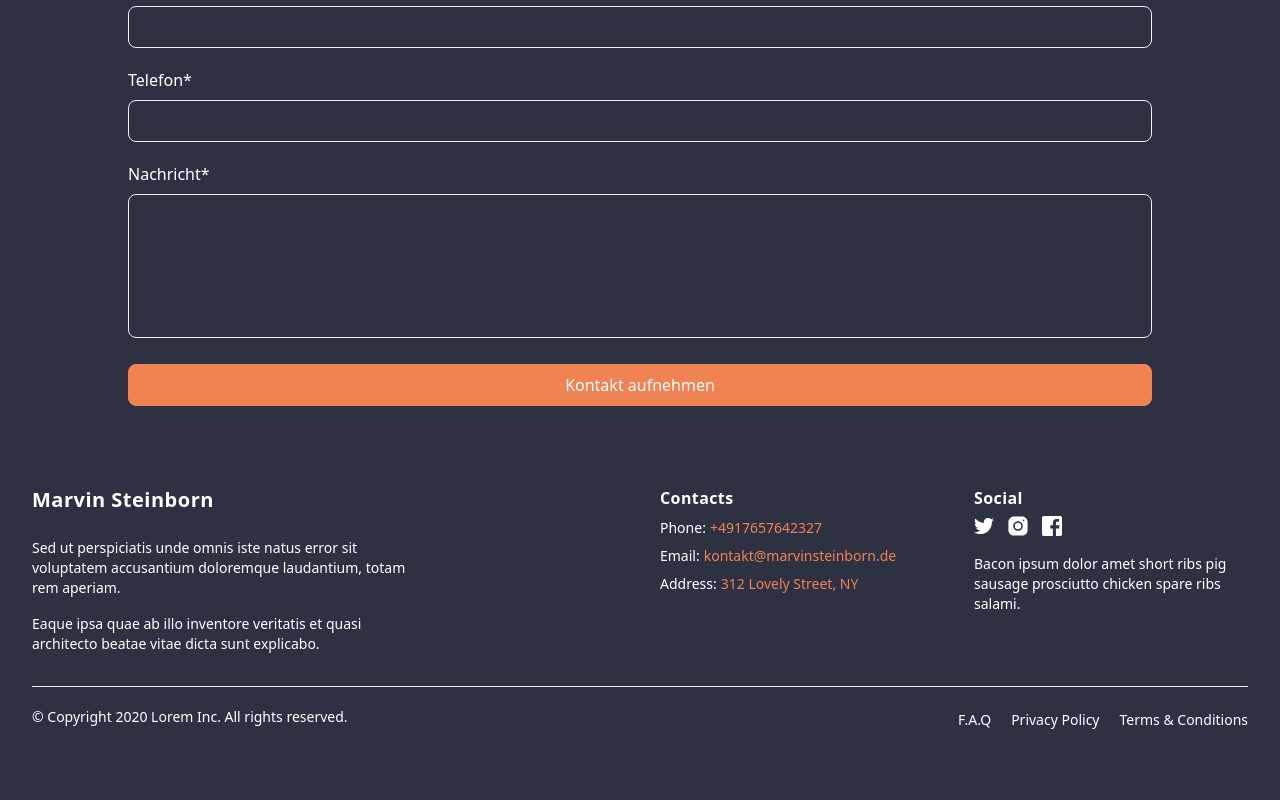
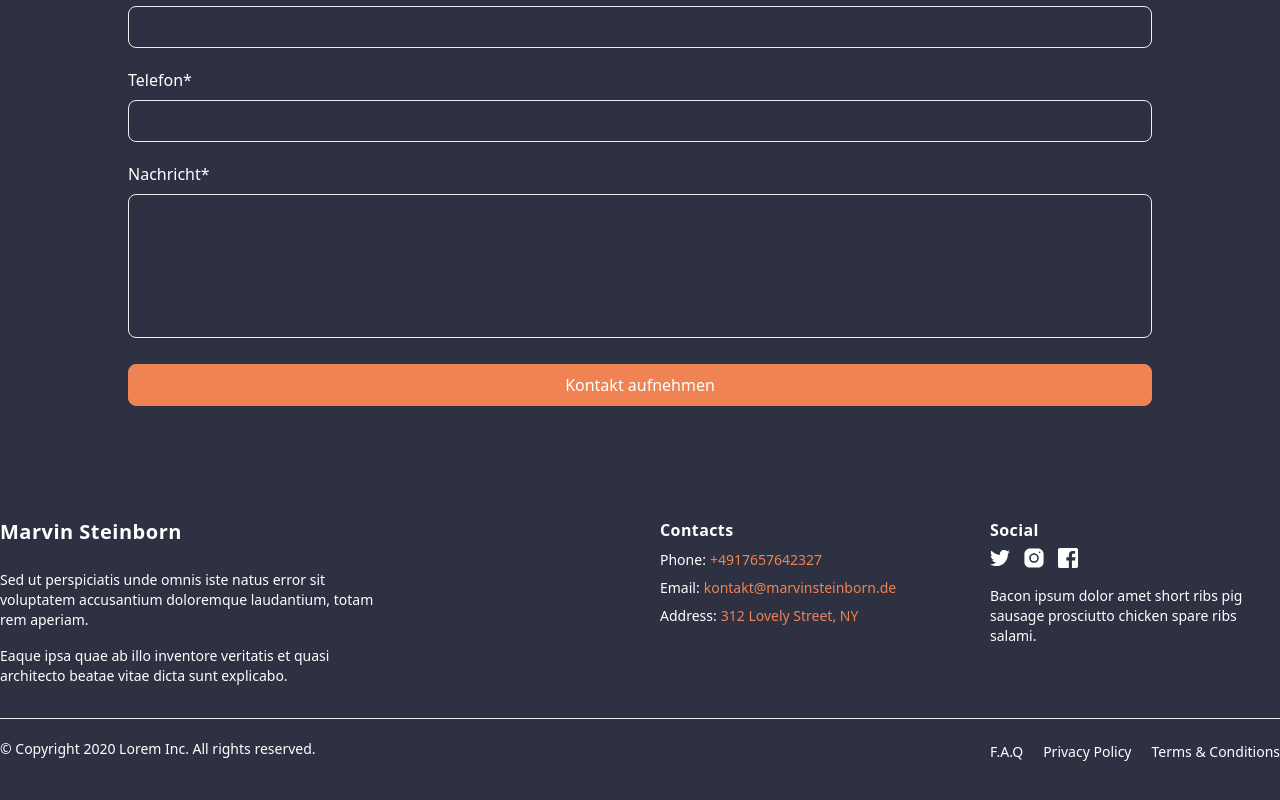
Before and after one commit to 36Kryptum/Portfolio, a Next.js app: page / in a window 1280 px wide. Shown: the part 1933-2733 px from the top of the page. Before the commit the page ends 2704 px from the top, so only its background shows below. Built offline with nearby package versions, Linux system fonts and the light colour scheme.

Commit message:
fixed resposiveness

```diff
--- a/src/app/page.js
+++ b/src/app/page.js
@@ -208,7 +208,7 @@ export default function Home() {
       {/* Testimonials section */}
 
       {/* Contact section */}
-      <div className="max-w-screen-xl mx-auto p-4 md:px-8" id={"contact"}>
+      <div className="max-w-screen-xl mb-8 mx-auto p-4 md:px-8" id={"contact"}>
         <div className="max-w-md mx-auto space-y-3 sm:text-center">
           <h3 className="text-primary font-semibold">
             Kontakt
--- a/src/components/Footer.js
+++ b/src/components/Footer.js
@@ -1,6 +1,6 @@
 export default function Footer() {
     return (
-        <div className="px-4 pt-16 mx-auto max-w-md sm:max-w-xl md:max-w-full lg:max-w-screen-xl md:px-24 lg:px-8">
+        <div className="pt-16 mx-auto max-w-md lg:max-w-screen-lg xl:max-w-screen-xl">
             <div className="grid gap-10 row-gap-6 mb-8 sm:grid-cols-2 lg:grid-cols-4">
                 <div className="sm:col-span-2">
                     <a
--- a/src/components/Navbar.js
+++ b/src/components/Navbar.js
@@ -15,7 +15,7 @@ export default function NavBar() {
     return (
 
         <div className="bg-gray-900">
-            <div className="px-4 py-5 mx-auto container md:px-24 lg:px-6">
+            <div className="px-4 py-5 mx-auto container lg:px-6">
                 <div className="relative flex items-center justify-between">
                     <div className='flex items-center'>
                         <a
```
